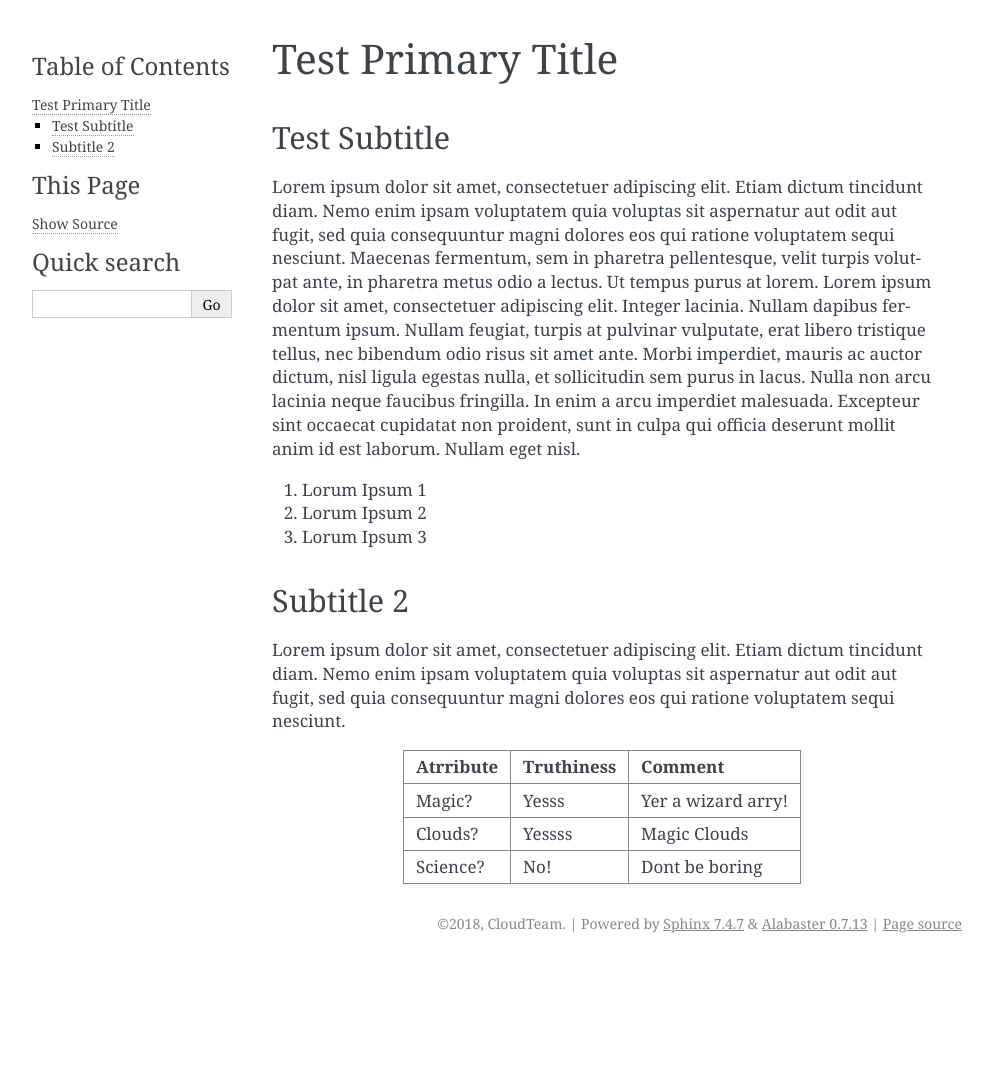
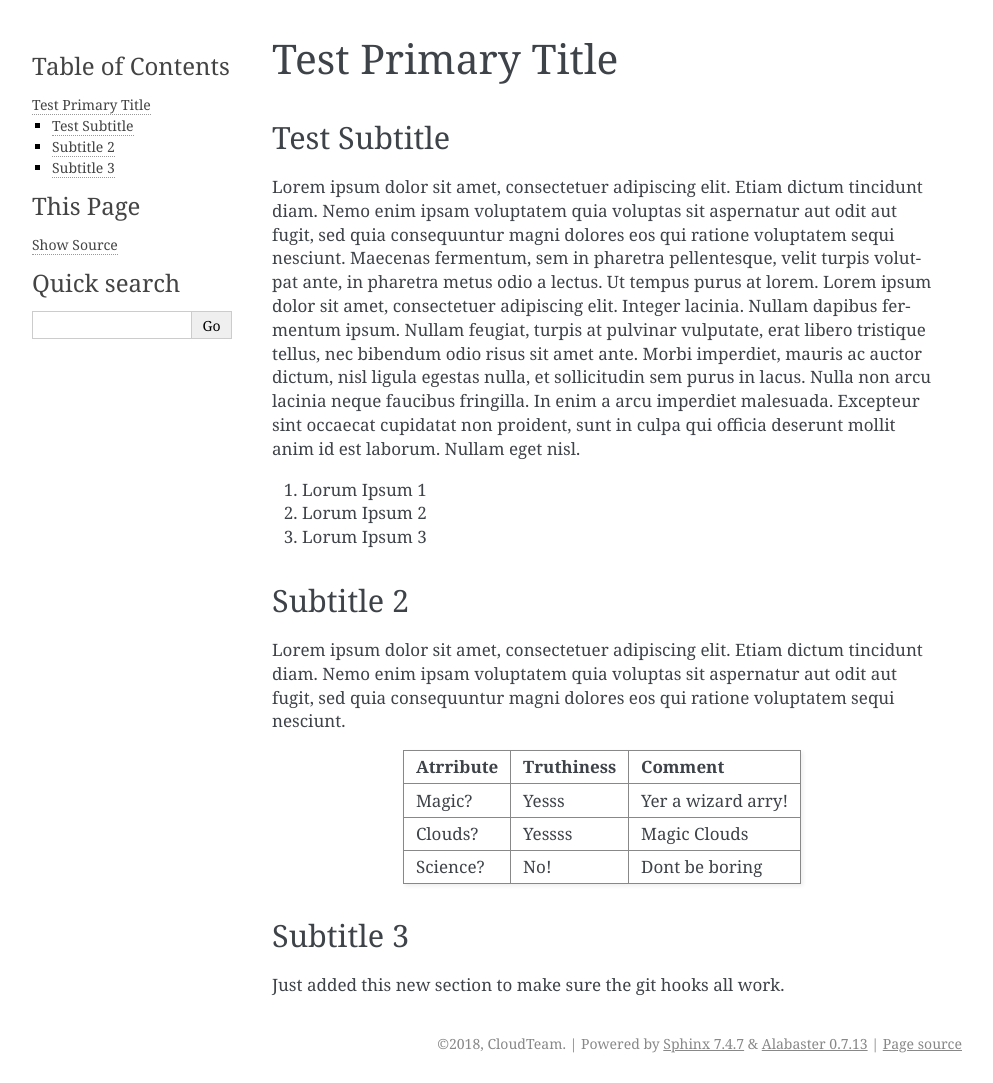
Before and after one commit to stfc/cloud-docs, a Sphinx documentation site: the page built from source/myfirstdocument.rst, in a window 1280 px wide. Shown: the whole page, without its empty margins (148-1141 px from the left). Built offline with Sphinx 7.4.7, drawn with Linux system fonts in a browser that asks for light colours; before the commit the page ends 963 px from its top, so only the background shows below that.

Commit message:
Added check for git hooks

```diff
--- a/source/myfirstdocument.rst
+++ b/source/myfirstdocument.rst
@@ -37,3 +37,9 @@ Magic?      Yesss       Yer a wizard arry!
 Clouds?     Yessss      Magic Clouds
 Science?    No!         Dont be boring
 ==========  ==========  ======
+
+---------------------
+Subtitle 3
+---------------------
+
+Just added this new section to make sure the git hooks all work.
```
